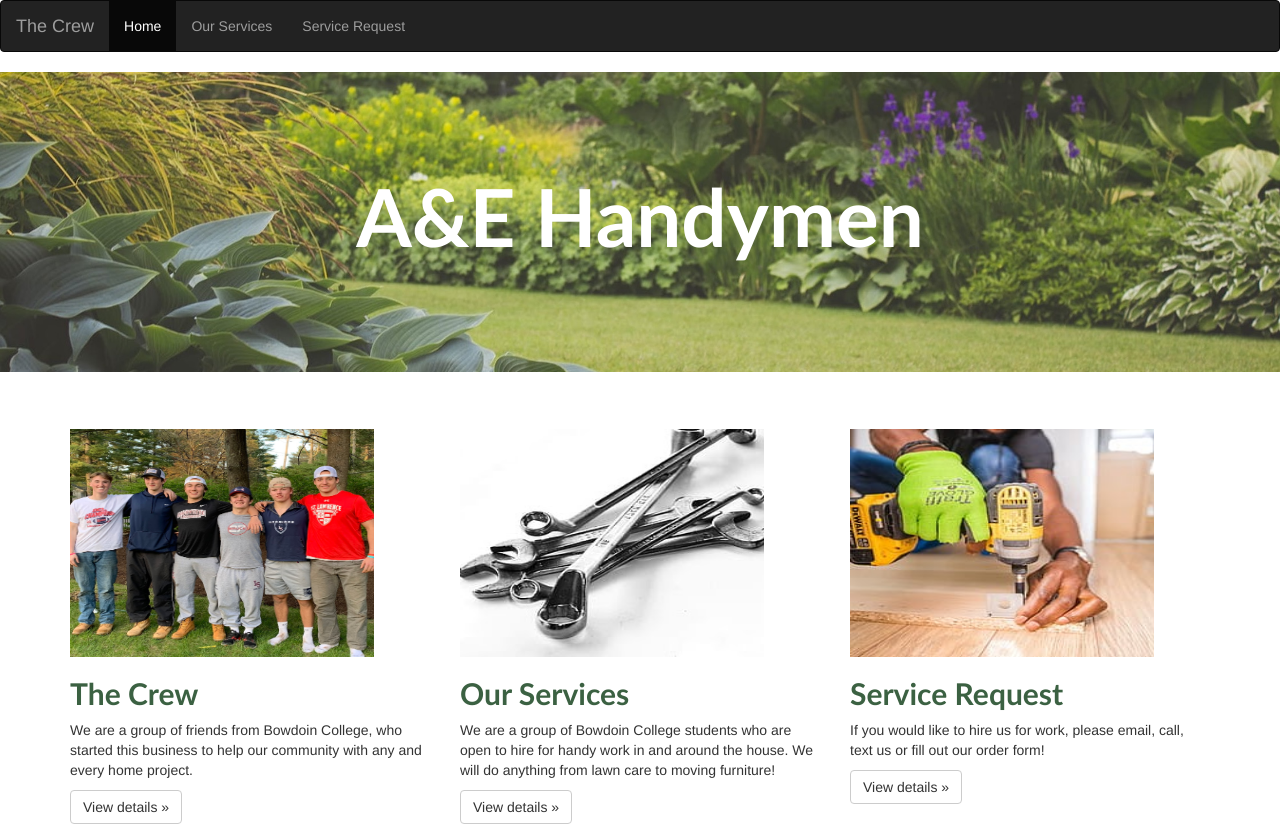
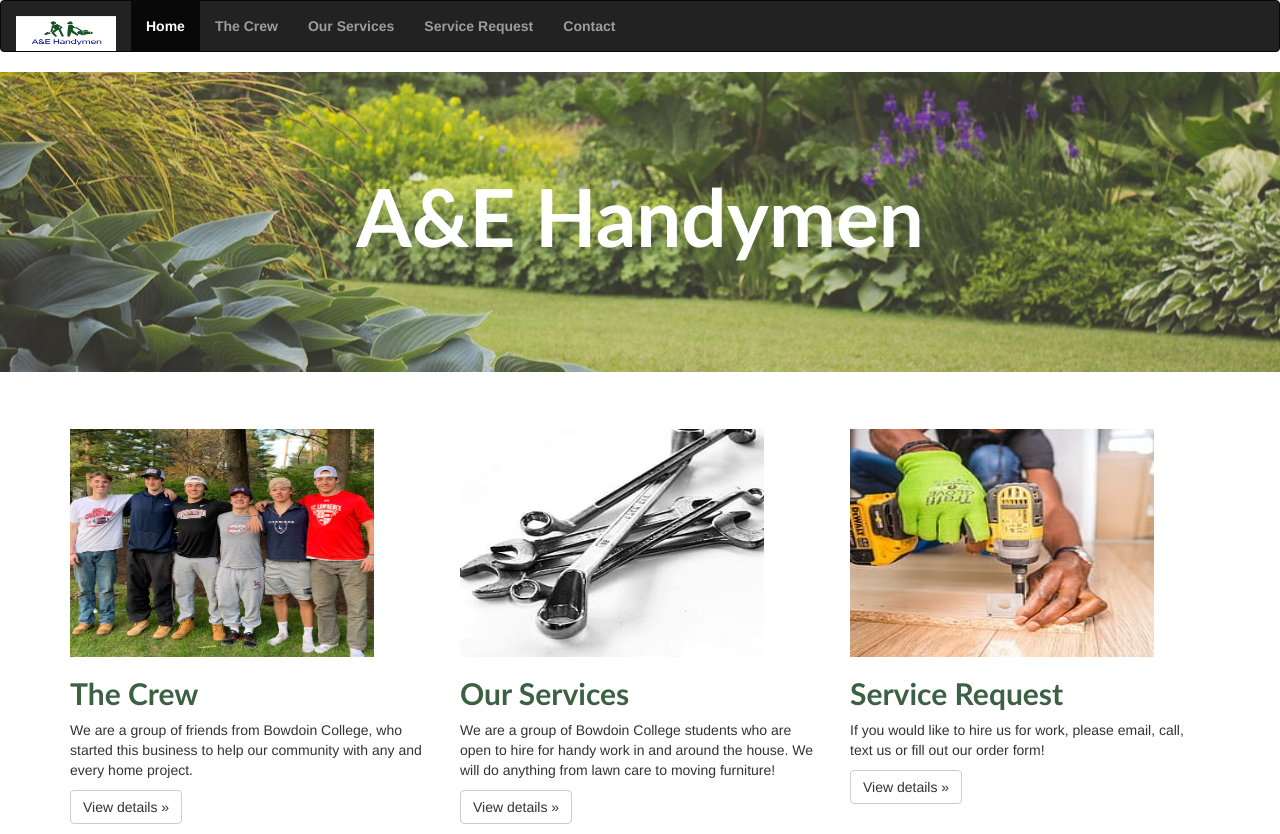
Before and after one commit to ethan-fox1/business-pq-hci, a website: page index.html in a window 1280 px wide. Drawn offline with nearby package versions, Linux system fonts and the light colour scheme.

Commit message:
Changes w favicon and navbar

```diff
--- a/index.html
+++ b/index.html
@@ -10,12 +10,14 @@
    <nav class="navbar navbar-inverse">
       <div class="container-fluid">
         <div class="navbar-header">
-          <a class="navbar-brand" href="#">The Crew</a>
+           <headdoc class="navbar-brand" href="#"> <img src="./thelogo.png" width="100" height = "35"></headdoc>
         </div>
         <ul class="nav navbar-nav">
           <li class="active"><a href="#">Home</a></li>
+            <li><a href="#">The Crew</a></li>
             <li><a href="#">Our Services</a></li>
             <li><a href="#">Service Request</a></li>
+            <li class="right"><a href="#">Contact</a></li>
             </ul>
         </div>
         </nav>
--- a/stylesheets/bussiness.css
+++ b/stylesheets/bussiness.css
@@ -30,3 +30,8 @@
     font-size: 30px;
     font-weight: bold;
 }
+  li {
+    font-weight: bold;
+    color: white;
+
+  }
```
Also changed, not shown: thelogo.png (added).
